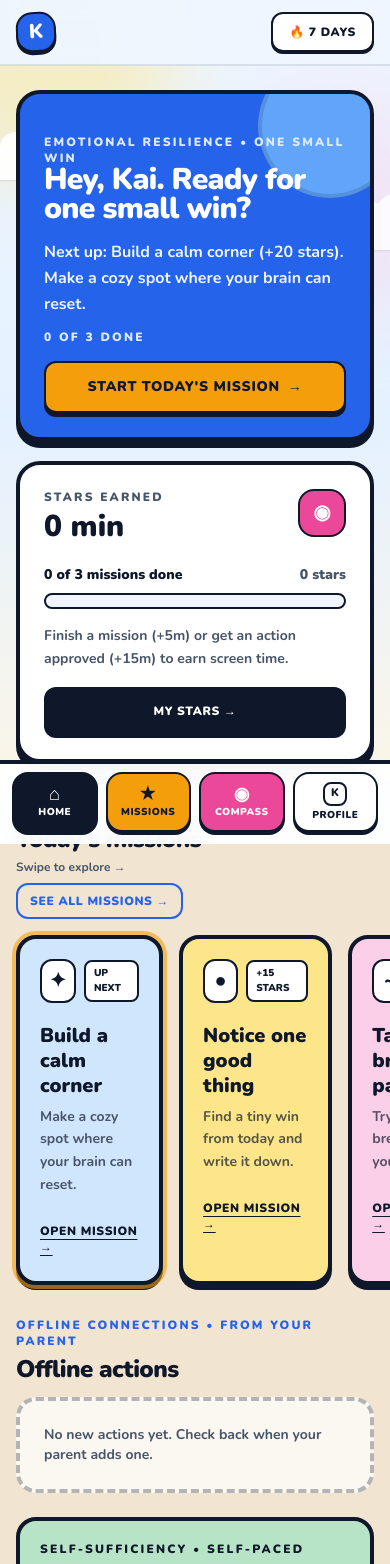
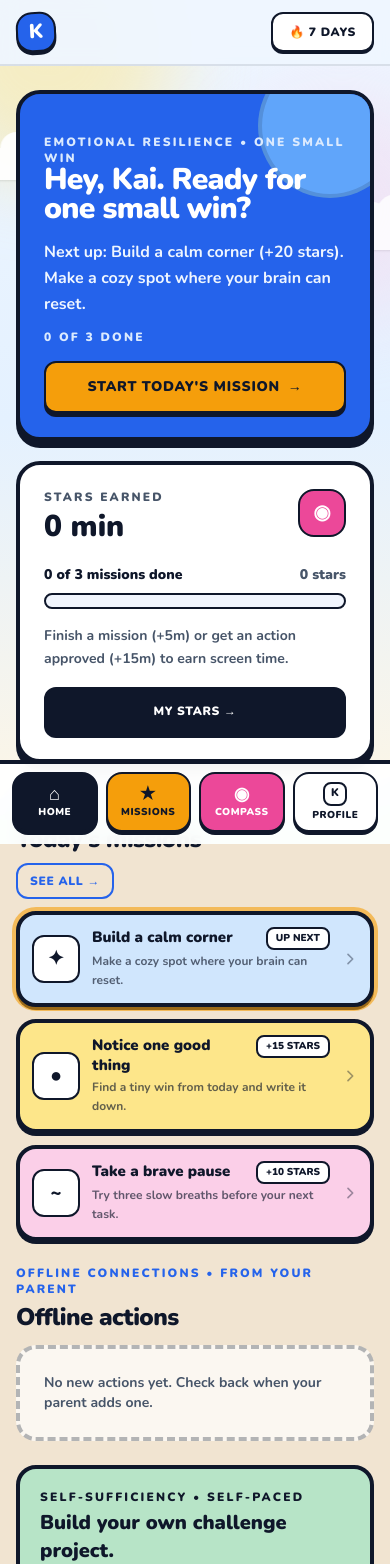
Before and after one commit to tayzonhannah/appcon2026-team-06-ai-application, a Next.js app in the folder team-06/: page /kid in a window 390 px wide. Shown: the top 1564 px of the page. Built offline with nearby package versions, Linux system fonts and the light colour scheme.

Commit message:
refactor(kid): redesign mobile missions section from horizontal carousel to vertical stacked rows

```diff
--- a/team-06/app/(kid)/kid/page.tsx
+++ b/team-06/app/(kid)/kid/page.tsx
@@ -139,34 +139,74 @@ export default function KidHomePage() {
           <div>
             <p className="text-xs font-black uppercase tracking-[0.18em] text-[#2563EB]">Emotional resilience • choose your next move</p>
             <h2 className="mt-1 text-2xl font-black tracking-tight sm:text-3xl">Today&apos;s missions</h2>
-            <p className="mt-1 text-xs font-bold text-[#475569] sm:hidden">Swipe to explore →</p>
           </div>
           <Link
             href="/kid/missions"
             className="shrink-0 min-h-[36px] inline-flex items-center rounded-xl border-2 border-[#2563EB] px-3 py-1.5 text-xs font-black uppercase tracking-wider text-[#2563EB] hover:bg-[#2563EB]/10 transition focus:outline-none focus:ring-2 focus:ring-[#2563EB] touch-manipulation"
           >
-            See all missions →
+            See all →
           </Link>
         </div>
-        {/* Mobile: horizontal snap carousel. Desktop: 3-col grid. */}
-        <div className="-mx-4 flex snap-x snap-mandatory gap-4 overflow-x-auto px-4 pb-2 pt-1 [scrollbar-width:none] [&::-webkit-scrollbar]:hidden md:mx-0 md:grid md:grid-cols-3 md:overflow-visible md:px-0">
+
+        {/* Mobile: vertical stacked rows. md+: 3-col tall card grid. */}
+        <div className="flex flex-col gap-3 md:grid md:grid-cols-3 md:gap-5">
           {KID_MISSIONS.map((mission) => {
             const isDone = Boolean(completions[mission.id]);
             const isUpNext = nextMission?.id === mission.id;
+            const ringClass = isUpNext && !isDone ? "ring-4 ring-[#F59E0B]/60" : "";
             return (
               <Link
                 href={`/kid/missions/${mission.id}`}
                 key={mission.id}
                 aria-label={`${mission.title}${isDone ? " (done)" : isUpNext ? " (up next)" : ""}`}
-                className={`${mission.color} group snap-center rounded-[20px] border-4 p-5 shadow-[0_5px_0_#0F172A] transition hover:-translate-y-1 active:translate-y-0 active:scale-[0.98] focus:outline-none focus:ring-4 focus:ring-[#2563EB]/30 touch-manipulation sm:w-[70%] md:w-auto ${isUpNext && !isDone ? "border-[#0F172A] ring-4 ring-[#F59E0B]/60" : "border-[#0F172A]"}`}
+                className={[
+                  mission.color,
+                  "group border-4 border-[#0F172A] rounded-[20px]",
+                  "transition active:scale-[0.98] active:shadow-none",
+                  "focus:outline-none focus:ring-4 focus:ring-[#2563EB]/30 touch-manipulation",
+                  ringClass,
+                  // Mobile: compact horizontal row
+                  "flex items-center gap-3 p-3 shadow-[0_3px_0_#0F172A]",
+                  // Desktop: tall vertical card
+                  "md:flex-col md:items-start md:p-5 md:shadow-[0_5px_0_#0F172A] md:hover:-translate-y-1",
+                ].join(" ")}
               >
-                <div className="flex items-center justify-between gap-2">
-                  <span className="flex h-11 w-11 items-center justify-center rounded-xl border-2 border-[#0F172A] bg-white text-xl font-black" aria-hidden="true">{mission.icon}</span>
-                  <span className="rounded-lg border-2 border-[#0F172A] bg-white px-2 py-1 text-[10px] font-black uppercase">{isDone ? "Done ✓" : isUpNext ? "Up next" : mission.reward}</span>
+                {/* Icon */}
+                <span
+                  className="flex h-12 w-12 shrink-0 items-center justify-center rounded-xl border-2 border-[#0F172A] bg-white text-xl font-black"
+                  aria-hidden="true"
+                >
+                  {mission.icon}
+                </span>
+
+                {/* Middle: title + detail */}
+                <div className="flex min-w-0 flex-1 flex-col">
+                  <div className="flex items-start justify-between gap-2">
+                    <h3 className="text-[15px] font-black leading-snug md:text-xl">{mission.title}</h3>
+                    <span className="shrink-0 rounded-lg border-2 border-[#0F172A] bg-white px-2 py-0.5 text-[10px] font-black uppercase">
+                      {isDone ? "Done ✓" : isUpNext ? "Up next" : mission.reward}
+                    </span>
+                  </div>
+                  <p className="mt-0.5 text-xs font-bold leading-relaxed text-[#0F172A]/65 md:text-sm md:mt-2">
+                    {mission.detail}
+                  </p>
                 </div>
-                <h3 className="mt-5 text-xl font-black leading-tight">{mission.title}</h3>
-                <p className="mt-2 text-sm font-bold leading-relaxed text-[#0F172A]/70">{mission.detail}</p>
-                <span className="mt-5 inline-flex min-h-[44px] items-center text-xs font-black uppercase tracking-wider underline underline-offset-4">Open mission →</span>
+
+                {/* Desktop CTA */}
+                <span className="mt-5 hidden md:inline-flex min-h-[44px] items-center text-xs font-black uppercase tracking-wider underline underline-offset-4">
+                  Open mission →
+                </span>
+
+                {/* Mobile chevron */}
+                <svg
+                  className="h-4 w-4 shrink-0 text-[#0F172A]/40 md:hidden"
+                  fill="none"
+                  stroke="currentColor"
+                  viewBox="0 0 24 24"
+                  aria-hidden="true"
+                >
+                  <path strokeLinecap="round" strokeLinejoin="round" strokeWidth="2.5" d="M9 5l7 7-7 7" />
+                </svg>
               </Link>
             );
           })}
```
